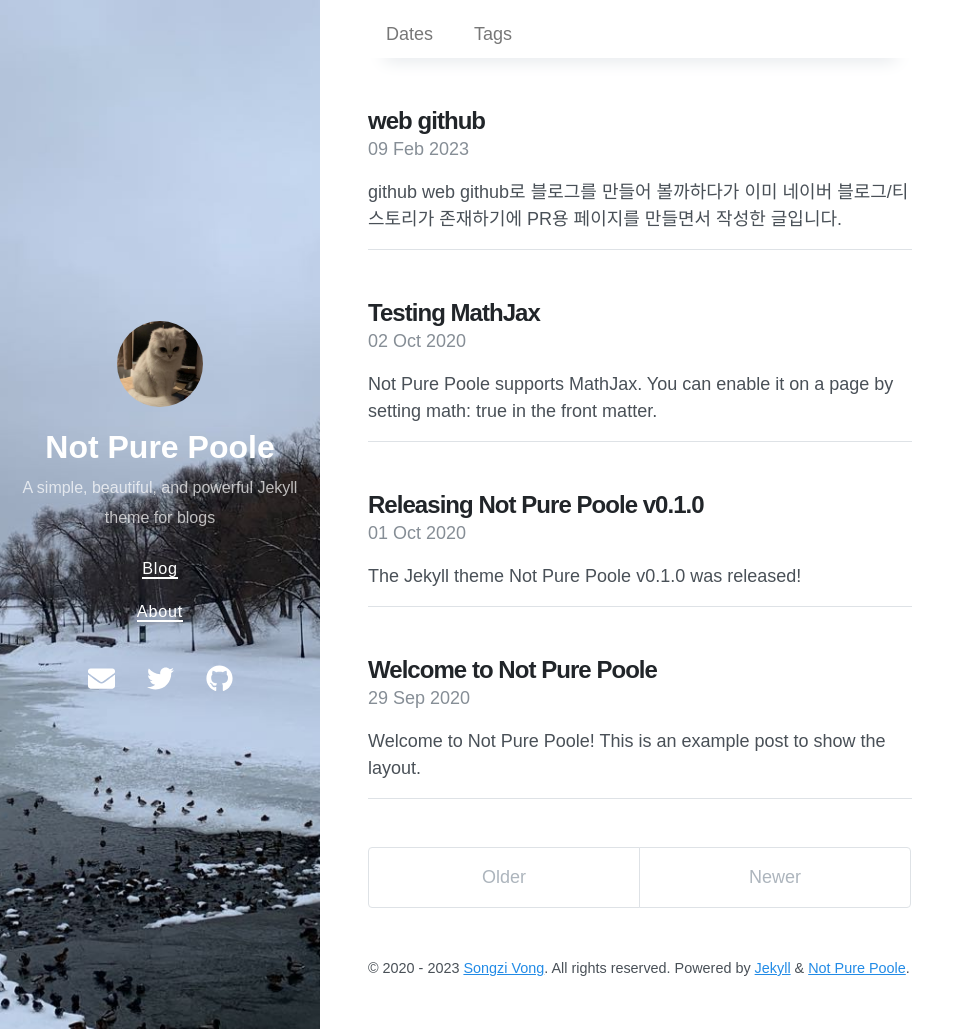
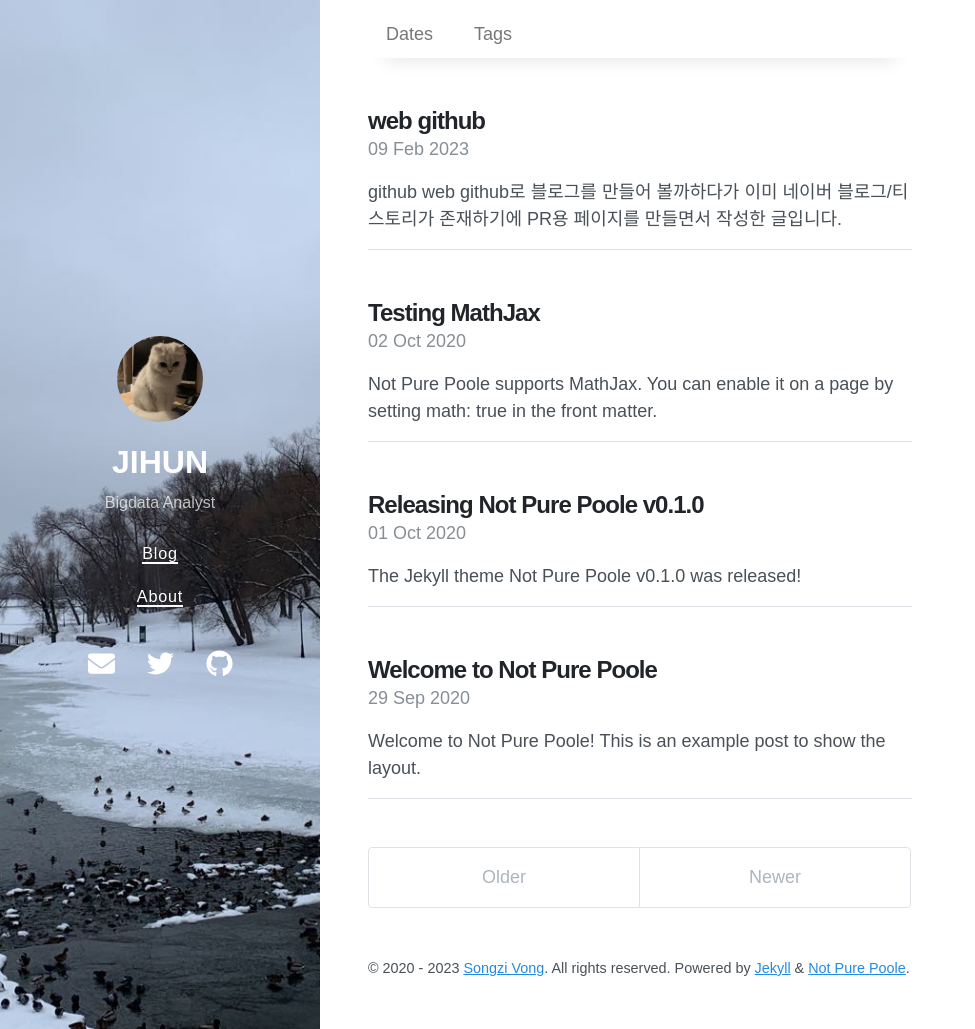
Before and after one commit to JIHUNKI/JIHUNKI.github.io, a Jekyll site: the page built from index.html, in a window 1280 px wide and 1029 px high. Shown: the whole window, without its empty margins (0-975 px from the left). Built offline with Jekyll 4.4.1, drawn with Linux system fonts in a browser that asks for light colours; nearby versions of some CDN libraries; the list of posts is cut into pages by our own code.

Commit message:
Update _config.yml

```diff
--- a/_config.yml
+++ b/_config.yml
@@ -1,7 +1,7 @@
 # Setup
-title: Not Pure Poole
-description: A simple, beautiful, and powerful Jekyll theme for blogs
-url: https://vszhub.github.io
+title: JIHUN
+description: Bigdata Analyst
+url: https://velog.io/@111sdf
 avatar: /avatar.jpeg
 paginate: 5
 permalink: pretty
```
